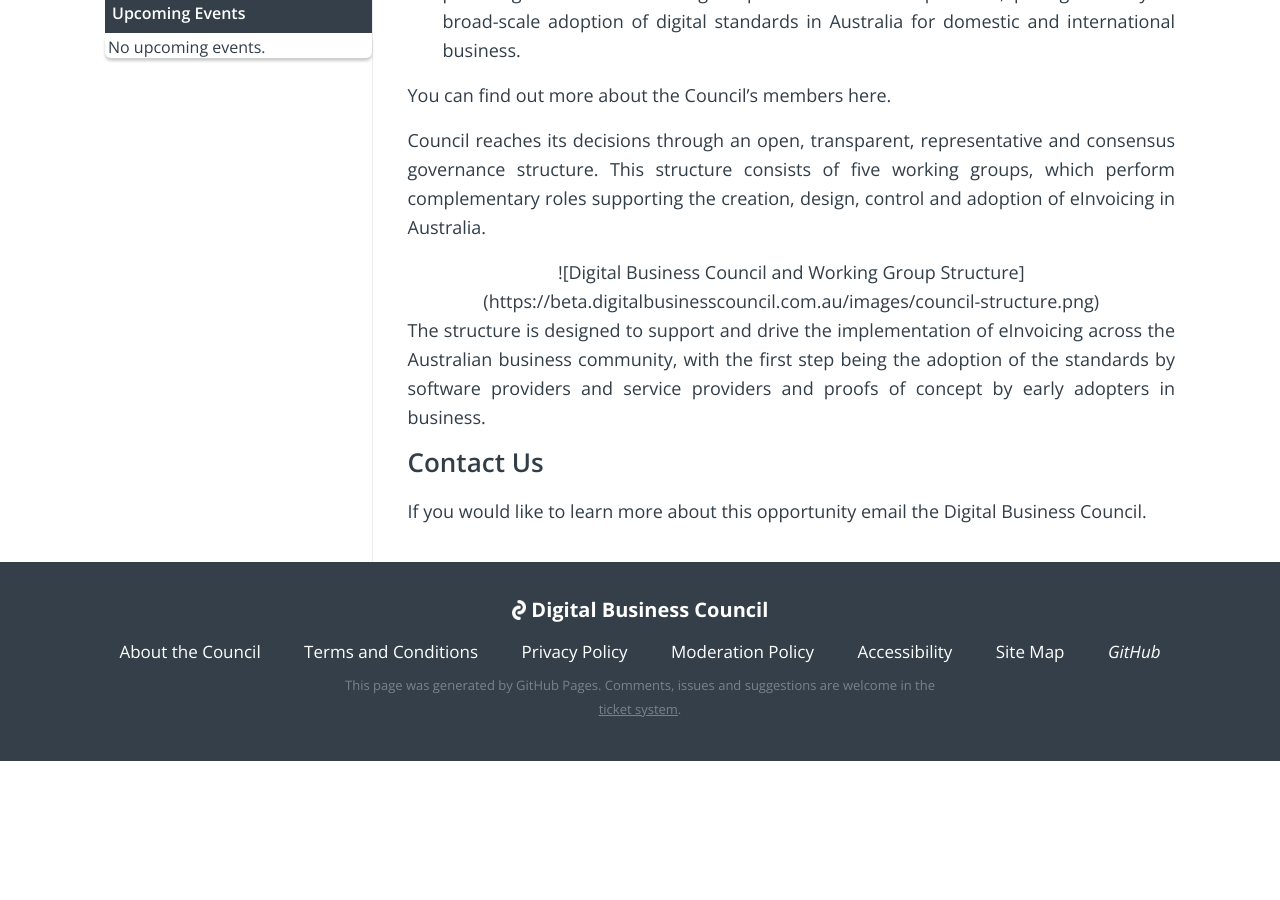
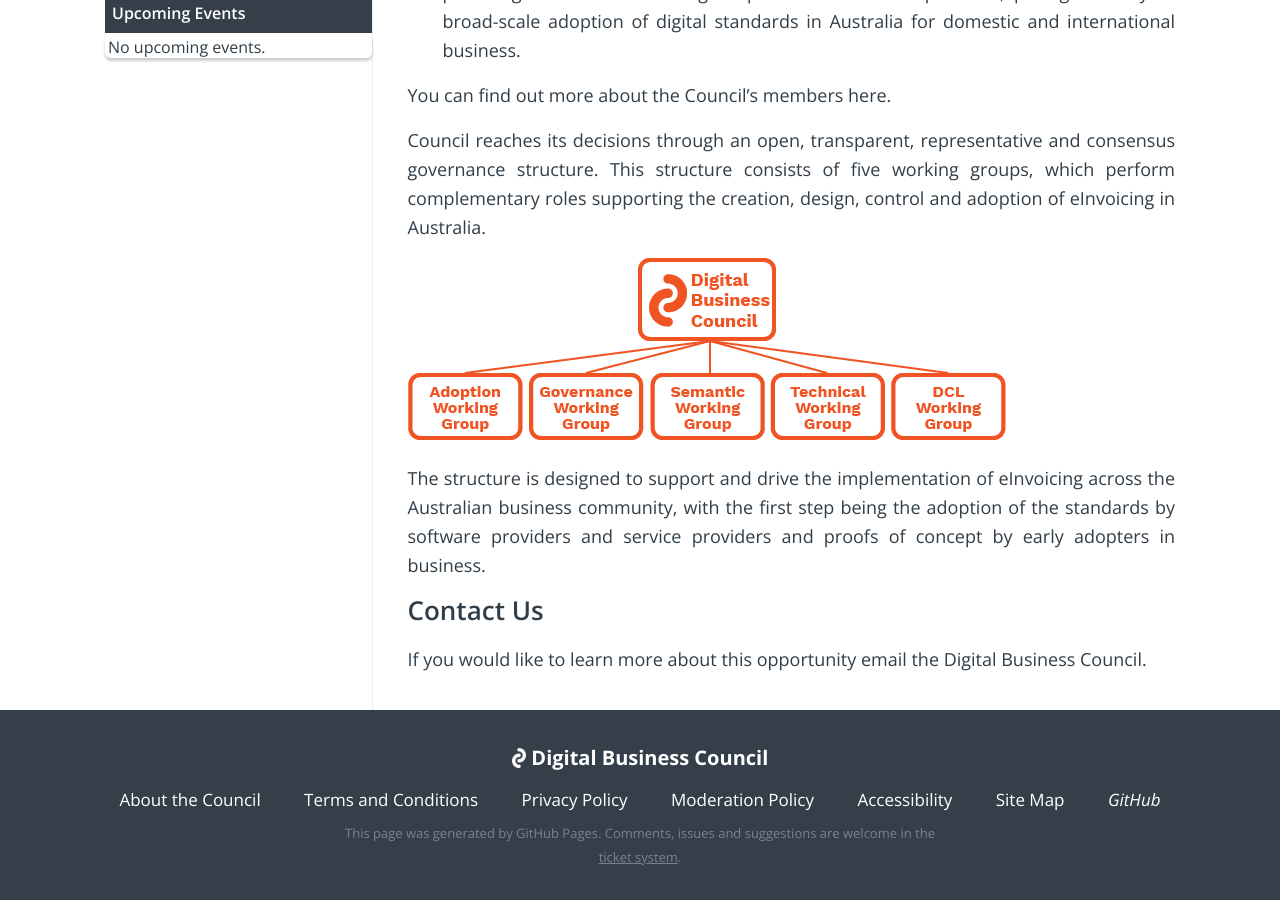
Before and after one commit to Digital-Business-Council/Digital-Business-Council.github.io, a Jekyll site: the page built from pages/about-us/about.md, in a window 1280 px wide and 900 px high, scrolled down 622 px. Built offline with Jekyll 4.4.1, drawn with Linux system fonts in a browser that asks for light colours; before the commit the page ends 1383 px from its top, so only the background shows below that.

Commit message:
Update about.md

```diff
--- a/pages/about-us/about.md
+++ b/pages/about-us/about.md
@@ -16,7 +16,7 @@
 
 Council reaches its decisions through an open, transparent, representative and consensus governance structure. This structure consists of five working groups, which perform complementary roles supporting the creation, design, control and adoption of eInvoicing in Australia.
 
-<center>![Digital Business Council and Working Group Structure]({{site.url | absolute}}/images/council-structure.png)</center>
+![Digital Business Council and Working Group Structure]({{site.url | absolute}}/images/council-structure.png)
 
 The structure is designed to support and drive the implementation of eInvoicing across the Australian business community, with the first step being the adoption of the standards by software providers and service providers and proofs of concept by early adopters in business.
 
```
